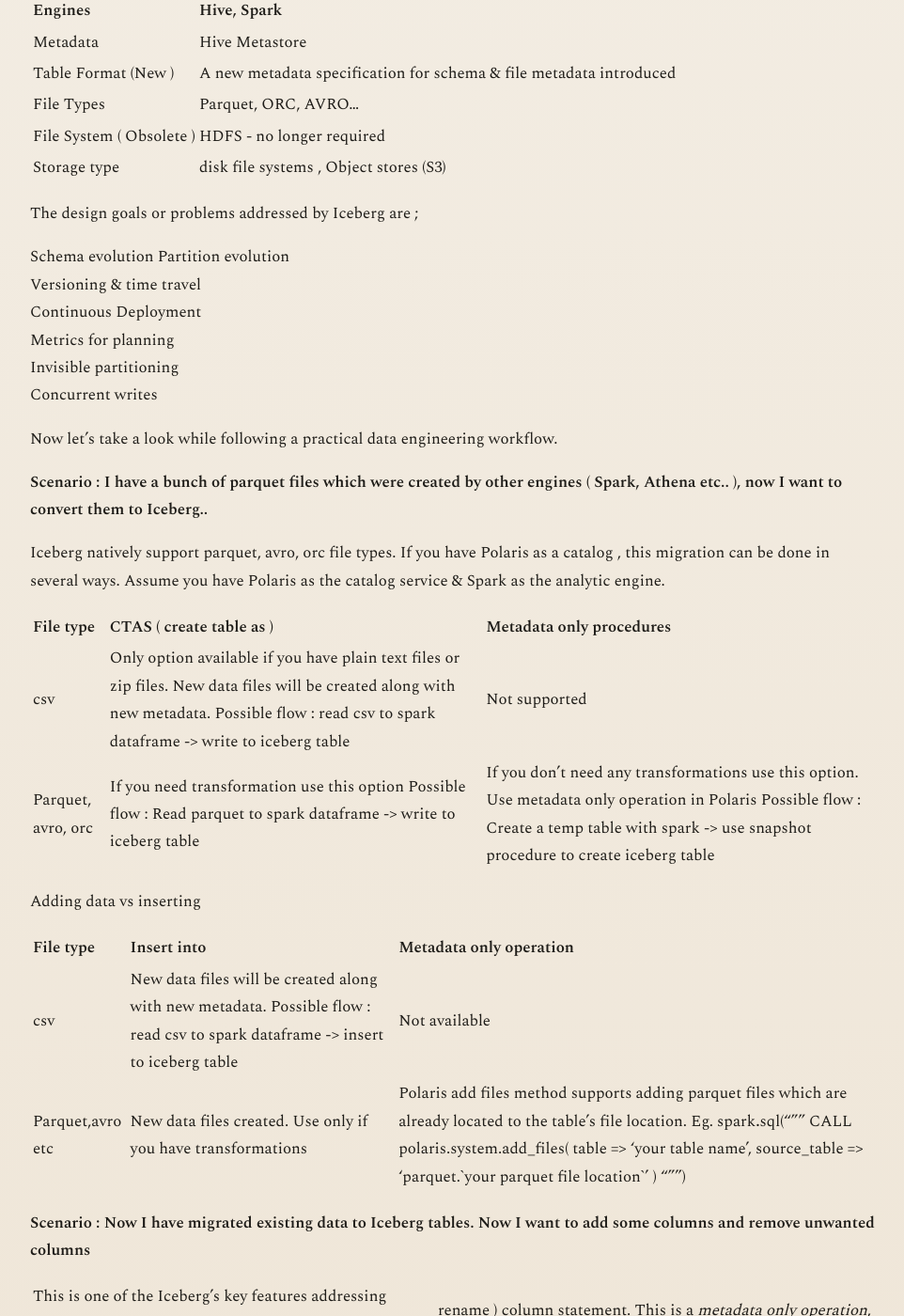
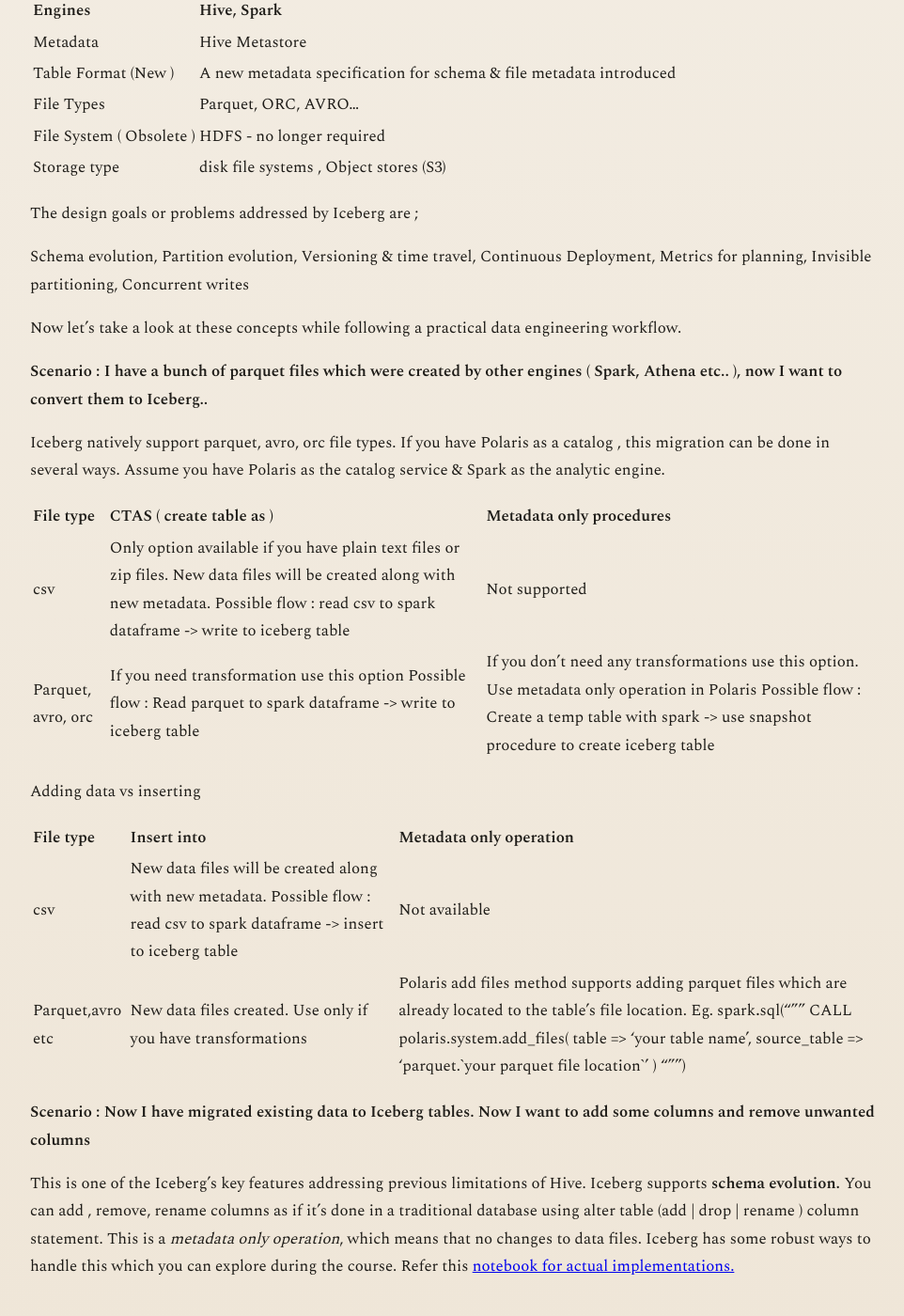
Before and after one commit to nilanka-weeraman/nilanka-weeraman.github.io, a Jekyll site: the page built from _posts/2023-04-30-opendatalake_with_iceberg.md, in a window 1280 px wide and 1400 px high, scrolled down 1426 px. Shown: the whole window at 94% size, without its empty margins (158-1120 px from the left). Built offline with Jekyll 4.4.1, drawn with Linux system fonts in a browser that asks for light colours; some of the changed text lies outside the part shown.

Commit message:
iceberg writeup

```diff
--- a/_posts/2023-04-30-opendatalake_with_iceberg.md
+++ b/_posts/2023-04-30-opendatalake_with_iceberg.md
@@ -41,15 +41,9 @@ With Icberg changes, the stack has evolved into something like below <br>
 
 The design goals or problems addressed by Iceberg are ;
 
-Schema evolution
-Partition evolution
-Versioning & time travel
-Continuous Deployment
-Metrics for planning
-Invisible partitioning
-Concurrent writes
+Schema evolution, Partition evolution, Versioning & time travel, Continuous Deployment, Metrics for planning, Invisible partitioning, Concurrent writes
 
-Now let's take a look while following a practical data engineering workflow.
+Now let's take a look at these concepts while following a practical data engineering workflow.
 
 **Scenario : I have a bunch of parquet files which were created by other engines ( Spark, Athena etc.. ), now I want to convert them to Iceberg..**
 
@@ -69,4 +63,4 @@ Adding data vs inserting
 
 **Scenario : Now I have migrated existing data to Iceberg tables. Now I want to add some columns and remove unwanted columns**
 
-This is one of the Iceberg’s key features addressing previous limitations of Hive. Iceberg supports **schema evolution.** You can add , remove, rename columns as if it's done in a traditional database using alter table (add | drop | rename ) column statement. This is a *metadata only operation*, which means that no changes to data files. Iceberg has some robust ways to handle this which you can explore during the course. Refer this [notebook for actual implementations.](https://github.com/Snowflake-Labs/apache-iceberg-from-zero/blob/main/notebooks/E2.3%20-%20SchemaAndPartitionEvolution.ipynb)
+This is one of the Iceberg’s key features addressing previous limitations of Hive. Iceberg supports **schema evolution.** You can add , remove, rename columns as if it's done in a traditional database using alter table (add \| drop \| rename ) column statement. This is a *metadata only operation*, which means that no changes to data files. Iceberg has some robust ways to handle this which you can explore during the course. Refer this [notebook for actual implementations.](https://github.com/Snowflake-Labs/apache-iceberg-from-zero/blob/main/notebooks/E2.3%20-%20SchemaAndPartitionEvolution.ipynb)
```
